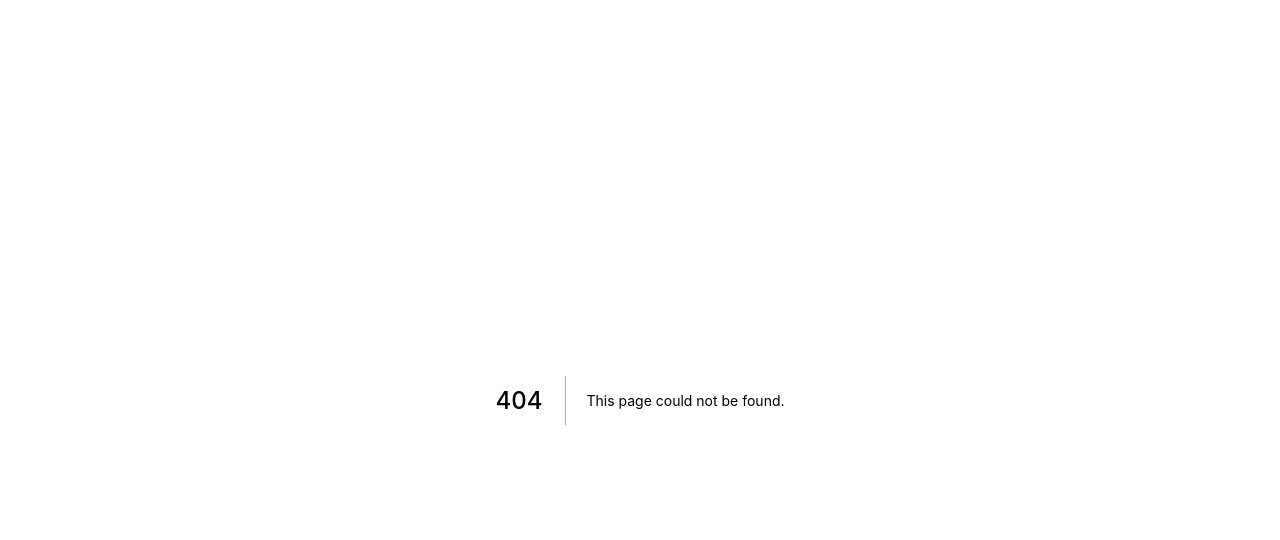
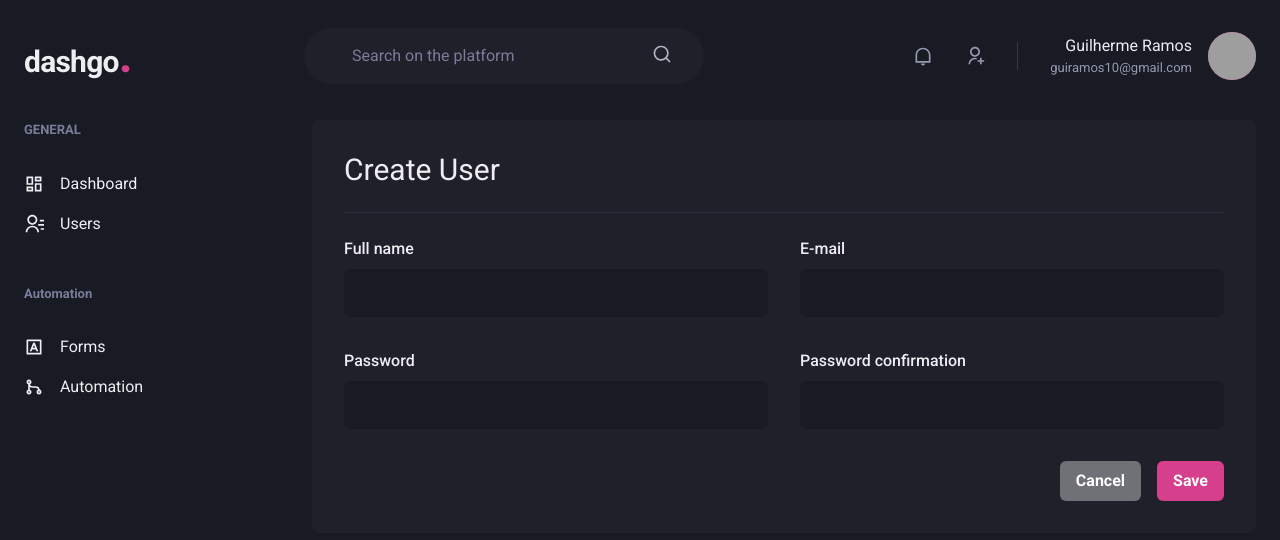
Before and after one commit to GuiRamos7/dashgo, a Next.js app: page /users/create in a window 1280 px wide. Before the commit this address had no page. Shown: the top 540 px of the page. Built offline with nearby package versions, Linux system fonts and the light colour scheme; grey boxes are pictures that could not be loaded.

Commit message:
creating create user page

```diff
--- /dev/null
+++ b/src/pages/users/create.tsx
@@ -0,0 +1,56 @@
+import {
+  Box,
+  Button,
+  Divider,
+  Flex,
+  Heading,
+  HStack,
+  SimpleGrid,
+  VStack,
+} from '@chakra-ui/react';
+import { Header, Sidebar, Input } from 'components';
+import { RiAddLine, RiPencilFill } from 'react-icons/ri';
+
+const CreateUser = () => {
+  return (
+    <Box>
+      <Header />
+
+      <Flex w='100%' my='6' maxWidth={1480} mx='auto' px='6'>
+        <Sidebar />
+
+        <Box flex='1' bg='gray.800' borderRadius={8} p='8'>
+          <Heading size='lg' fontWeight='normal'>
+            Create User
+          </Heading>
+          <Divider my='6' borderColor='gray.700' />
+
+          <VStack spacing='8'>
+            <SimpleGrid minChildWidth='240px' spacing='8' w='100%'>
+              <Input name='name' label='Full name' />
+              <Input name='email' type='email' label='E-mail' />
+            </SimpleGrid>
+
+            <SimpleGrid minChildWidth='240px' spacing='8' w='100%'>
+              <Input name='password' type='password' label='Password' />
+              <Input
+                name='password_confirmation'
+                type='password'
+                label='Password confirmation'
+              />
+            </SimpleGrid>
+          </VStack>
+
+          <Flex mt='8' justify='flex-end'>
+            <HStack spacing='4'>
+              <Button colorScheme='whiteAlpha'>Cancel</Button>
+              <Button colorScheme='pink'>Save</Button>
+            </HStack>
+          </Flex>
+        </Box>
+      </Flex>
+    </Box>
+  );
+};
+
+export default CreateUser;
```
